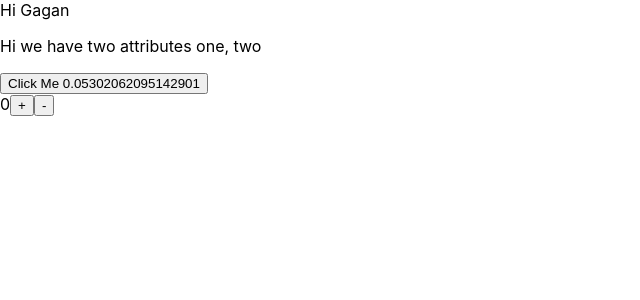
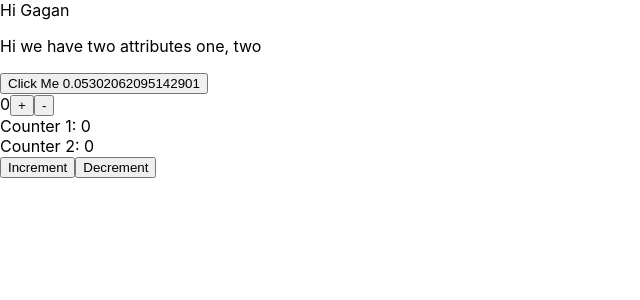
Before and after one commit to gagan0183/reactjs, a React (Create React App) app in the folder react-typescript/: page / in a window 1280 px wide. Shown: the top 300 px of the page, without its empty margins (0-640 px from the left). Built offline with nearby package versions, Linux system fonts and the light colour scheme.

Commit message:
use effect without dependencies

```diff
--- a/react-typescript/src/App.tsx
+++ b/react-typescript/src/App.tsx
@@ -3,6 +3,7 @@ import logo from './logo.svg';
 import './App.css';
 import RandomNumber from './Components/RandomNumber';
 import Counts from './Components/Counts';
+import UseEffect from './Components/UseEffect';
 
 interface Props {
   name: string;
@@ -16,6 +17,7 @@ const App: React.FC<Props> = props => {
     </div>
     <RandomNumber />
     <Counts />
+    <UseEffect />
   </div>
 }
 
--- /dev/null
+++ b/react-typescript/src/Components/UseEffect.tsx
@@ -0,0 +1,20 @@
+import React, { useEffect, useState } from 'react';
+
+const UseEffect: React.FC = props => {
+    const [counter1, setCounter1] = useState(0);
+    const [counter2, setCounter2] = useState(0);
+
+    useEffect(() => {
+        document.title = `Counter at ${counter1}`;
+        console.log('Effect called');
+    });
+
+    return <>
+        <div>Counter 1: {counter1}</div>
+        <div>Counter 2: {counter2}</div>
+        <button onClick={() => setCounter1(c => c + 1)}>Increment</button>
+        <button onClick={() => setCounter2(c => c - 1)}>Decrement</button>
+    </>
+}
+
+export default UseEffect;
```
